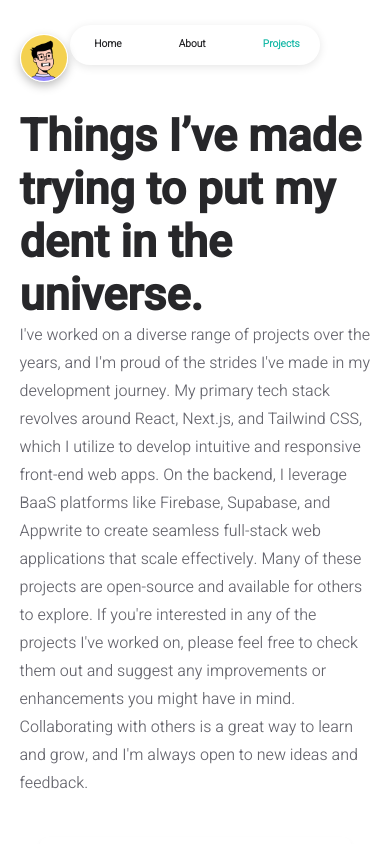
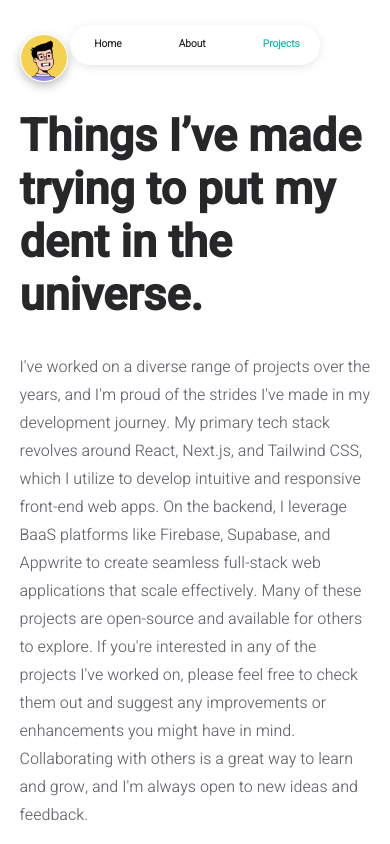
Before and after one commit to Alas-3/alas.dev, a React (Create React App) app: page /projects in a window 390 px wide. Shown: the top 844 px of the page. Built offline with nearby package versions, Linux system fonts and the light colour scheme.

Commit message:
adjusted padding for project subtitle

```diff
--- a/src/pages/styles/projects.css
+++ b/src/pages/styles/projects.css
@@ -38,6 +38,16 @@
 	border-radius: 50%; /* Make the logos round */
 }
 
+.projects-subtitle {
+    padding-top: 4rem; /* Default padding for desktop */
+}
+
+@media (max-width: 1024px) {
+    .projects-subtitle {
+        padding-top: 2rem; /* Padding for mobile view */
+    }
+}
+
 @media (max-width: 600px) {
 	.projects-container {
 		padding-top: 60px;
```
